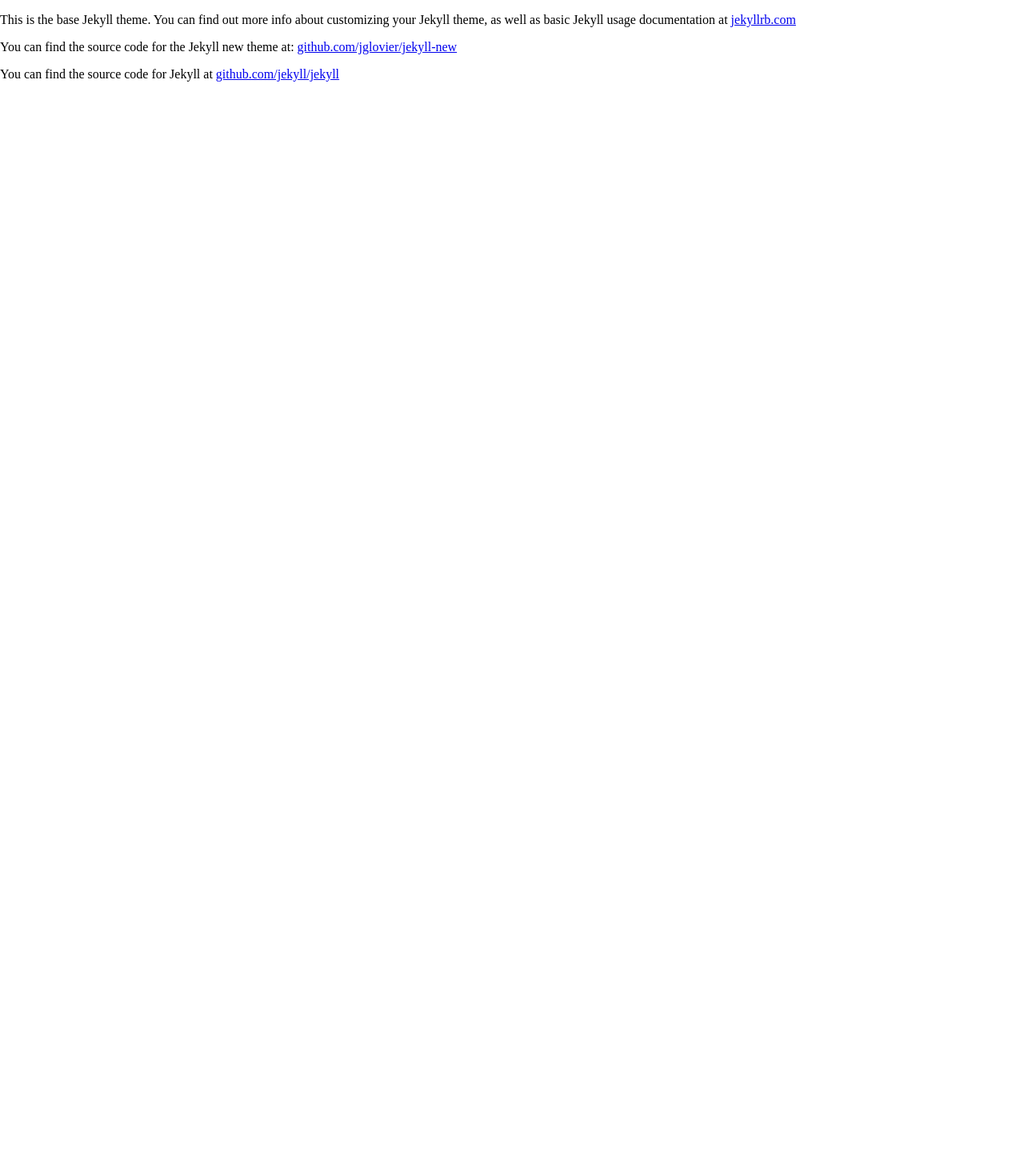
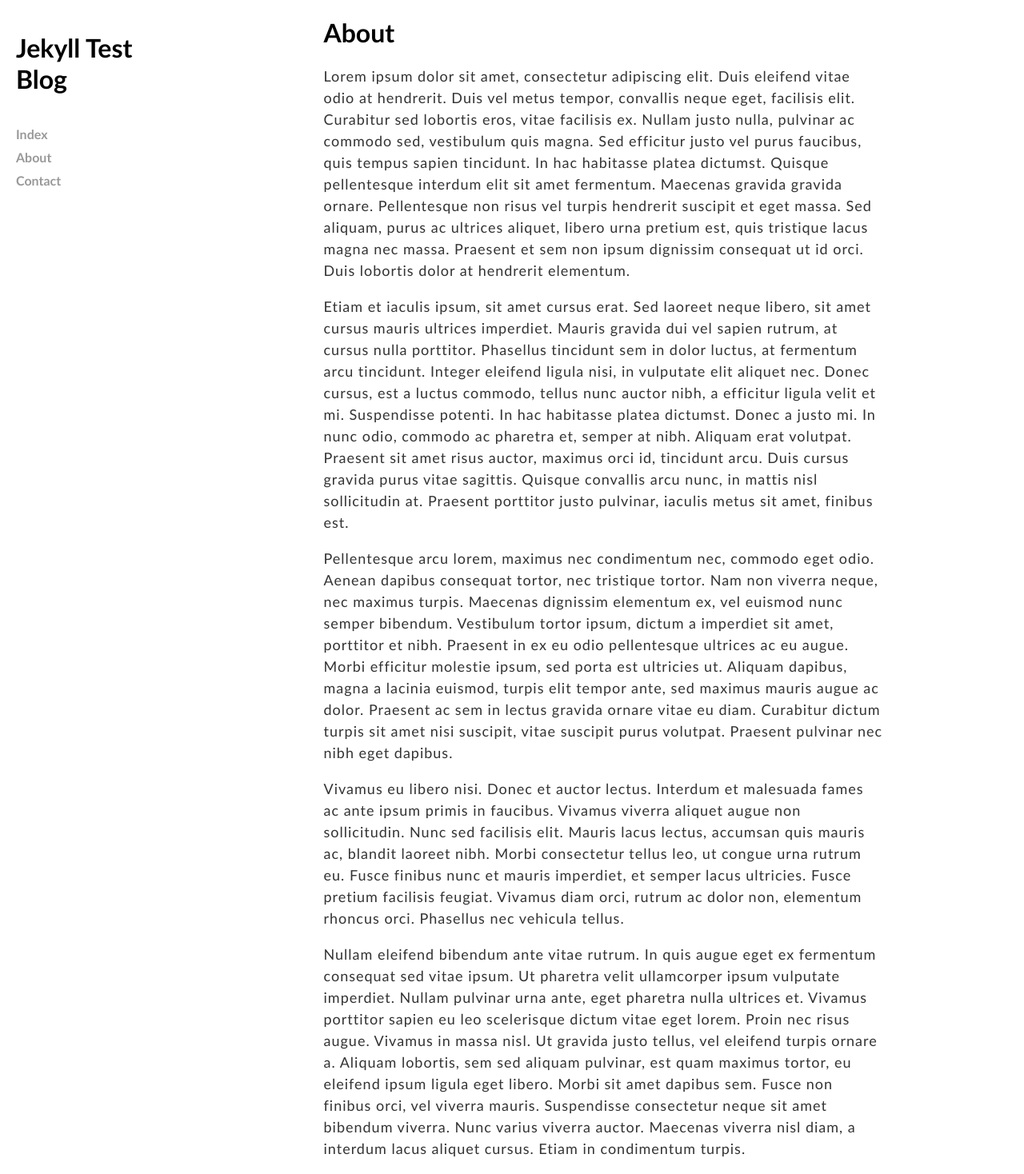
Before and after one commit to nhawkins10/productivity-blog, a Jekyll site: the page built from about.md, in a window 1280 px wide. Shown: the whole page at 80% size. Built offline with Jekyll 4.4.1, drawn with Linux system fonts in a browser that asks for light colours.

Commit message:
adding styling for static pages

```diff
--- a/_layouts/page.html
+++ b/_layouts/page.html
@@ -2,8 +2,20 @@
 layout: default
 ---
 
-<h1>{{ page.title }}</h1>
-
-<article>
-  {{ content }}
-</article>
+<div class="sidebar">
+	<h1 class="title">Jekyll Test Blog</h1>
+	<ul class="main-nav">
+		<li><a class="nav-link" href="{{ site.baseurl }}/">Index</a></li>
+		<li><a class="nav-link" href="{{site.baseurl }}/about">About</a></li>
+		<li><a class="nav-link" href="">Contact</a></li>
+	</ul>
+	<!--<img class="profile-image" src="{{ site.baseurl }}/images/profile.png">-->
+</div>
+<div class="reader">
+	<div class="content">
+		<h1 class="reader-header">{{ page.title }}</h1>
+		<div class="reader-text">
+		{{ content }}
+		</div>
+	</div>
+</div>
--- a/about.md
+++ b/about.md
@@ -1,11 +1,15 @@
 ---
-layout: default
+layout: page
 title: About
 permalink: /about/
 ---
 
-This is the base Jekyll theme. You can find out more info about customizing your Jekyll theme, as well as basic Jekyll usage documentation at [jekyllrb.com](http://jekyllrb.com/)
+Lorem ipsum dolor sit amet, consectetur adipiscing elit. Duis eleifend vitae odio at hendrerit. Duis vel metus tempor, convallis neque eget, facilisis elit. Curabitur sed lobortis eros, vitae facilisis ex. Nullam justo nulla, pulvinar ac commodo sed, vestibulum quis magna. Sed efficitur justo vel purus faucibus, quis tempus sapien tincidunt. In hac habitasse platea dictumst. Quisque pellentesque interdum elit sit amet fermentum. Maecenas gravida gravida ornare. Pellentesque non risus vel turpis hendrerit suscipit et eget massa. Sed aliquam, purus ac ultrices aliquet, libero urna pretium est, quis tristique lacus magna nec massa. Praesent et sem non ipsum dignissim consequat ut id orci. Duis lobortis dolor at hendrerit elementum.
 
-You can find the source code for the Jekyll new theme at: [github.com/jglovier/jekyll-new](https://github.com/jglovier/jekyll-new)
+Etiam et iaculis ipsum, sit amet cursus erat. Sed laoreet neque libero, sit amet cursus mauris ultrices imperdiet. Mauris gravida dui vel sapien rutrum, at cursus nulla porttitor. Phasellus tincidunt sem in dolor luctus, at fermentum arcu tincidunt. Integer eleifend ligula nisi, in vulputate elit aliquet nec. Donec cursus, est a luctus commodo, tellus nunc auctor nibh, a efficitur ligula velit et mi. Suspendisse potenti. In hac habitasse platea dictumst. Donec a justo mi. In nunc odio, commodo ac pharetra et, semper at nibh. Aliquam erat volutpat. Praesent sit amet risus auctor, maximus orci id, tincidunt arcu. Duis cursus gravida purus vitae sagittis. Quisque convallis arcu nunc, in mattis nisl sollicitudin at. Praesent porttitor justo pulvinar, iaculis metus sit amet, finibus est.
 
-You can find the source code for Jekyll at [github.com/jekyll/jekyll](https://github.com/jekyll/jekyll)
+Pellentesque arcu lorem, maximus nec condimentum nec, commodo eget odio. Aenean dapibus consequat tortor, nec tristique tortor. Nam non viverra neque, nec maximus turpis. Maecenas dignissim elementum ex, vel euismod nunc semper bibendum. Vestibulum tortor ipsum, dictum a imperdiet sit amet, porttitor et nibh. Praesent in ex eu odio pellentesque ultrices ac eu augue. Morbi efficitur molestie ipsum, sed porta est ultricies ut. Aliquam dapibus, magna a lacinia euismod, turpis elit tempor ante, sed maximus mauris augue ac dolor. Praesent ac sem in lectus gravida ornare vitae eu diam. Curabitur dictum turpis sit amet nisi suscipit, vitae suscipit purus volutpat. Praesent pulvinar nec nibh eget dapibus.
+
+Vivamus eu libero nisi. Donec et auctor lectus. Interdum et malesuada fames ac ante ipsum primis in faucibus. Vivamus viverra aliquet augue non sollicitudin. Nunc sed facilisis elit. Mauris lacus lectus, accumsan quis mauris ac, blandit laoreet nibh. Morbi consectetur tellus leo, ut congue urna rutrum eu. Fusce finibus nunc et mauris imperdiet, et semper lacus ultricies. Fusce pretium facilisis feugiat. Vivamus diam orci, rutrum ac dolor non, elementum rhoncus orci. Phasellus nec vehicula tellus.
+
+Nullam eleifend bibendum ante vitae rutrum. In quis augue eget ex fermentum consequat sed vitae ipsum. Ut pharetra velit ullamcorper ipsum vulputate imperdiet. Nullam pulvinar urna ante, eget pharetra nulla ultrices et. Vivamus porttitor sapien eu leo scelerisque dictum vitae eget lorem. Proin nec risus augue. Vivamus in massa nisl. Ut gravida justo tellus, vel eleifend turpis ornare a. Aliquam lobortis, sem sed aliquam pulvinar, est quam maximus tortor, eu eleifend ipsum ligula eget libero. Morbi sit amet dapibus sem. Fusce non finibus orci, vel viverra mauris. Suspendisse consectetur neque sit amet bibendum viverra. Nunc varius viverra auctor. Maecenas viverra nisl diam, a interdum lacus aliquet cursus. Etiam in condimentum turpis.
--- a/css/main.css
+++ b/css/main.css
@@ -1,5 +1,6 @@
 body {
 	margin: 0px;
+	font-family: "Trebuchet MS", Helvetica, sans-serif;
 }
 
 .sidebar {
@@ -16,7 +17,7 @@
 
 .title {
 	margin: 40px 20px;
-	font: 2em sans-serif;
+	font-size: 2em;
 	font-weight: bold;
 }
 
@@ -31,7 +32,7 @@
 }
 
 .nav-link {
-	font: 14px sans-serif;
+	font-size: 16px;
 	color: #999;
 	text-decoration: none;
 	font-weight: bold;
@@ -66,7 +67,7 @@
 	float: left;
 	margin-left: 40px;
 	margin-bottom: 40px;
-	font: 14px sans-serif;
+	font-size: 14px;
 }
 
 .post:hover {
@@ -90,7 +91,7 @@
 .post-link {
 	text-decoration: none;
 	color: #999;
-	font: 14px sans-serif;
+	font-size: 14px;
 }
 
 .post-header {
--- a/css/post.css
+++ b/css/post.css
@@ -20,18 +20,24 @@
 }
 
 .reader-header {
-	text-align: center;
+	padding: 0 15%;
 }
 
 .reader-text {
 	padding: 0 15%;
+	font-size: 18px;
+	max-width: 700px;
+	color: #333;
+	letter-spacing: 1px;
+	line-height: 1.5em;
 }
 
 .reader-date {
   text-align: center;
   /*border-top: 1px solid #ccc;*/
-  padding: 40px 0;
+  padding: 40px 15%;
   font-weight: bold;
+  max-width: 700px;
 }
 
 .reader-date:before {
```
